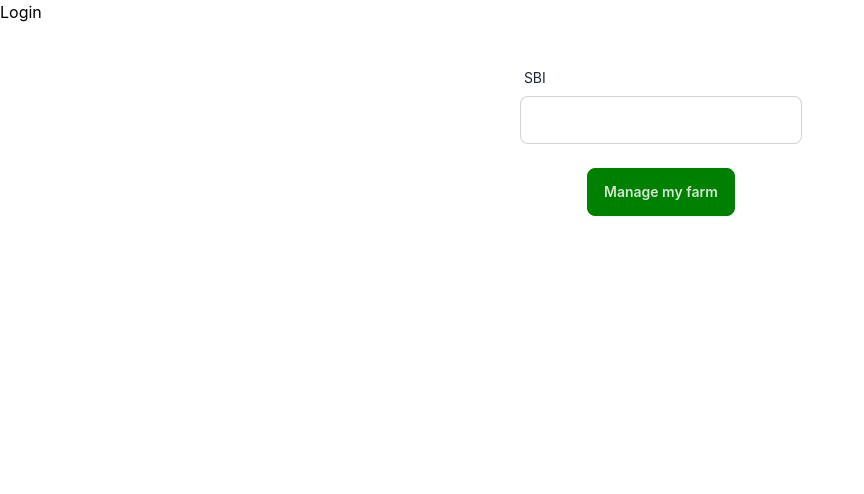
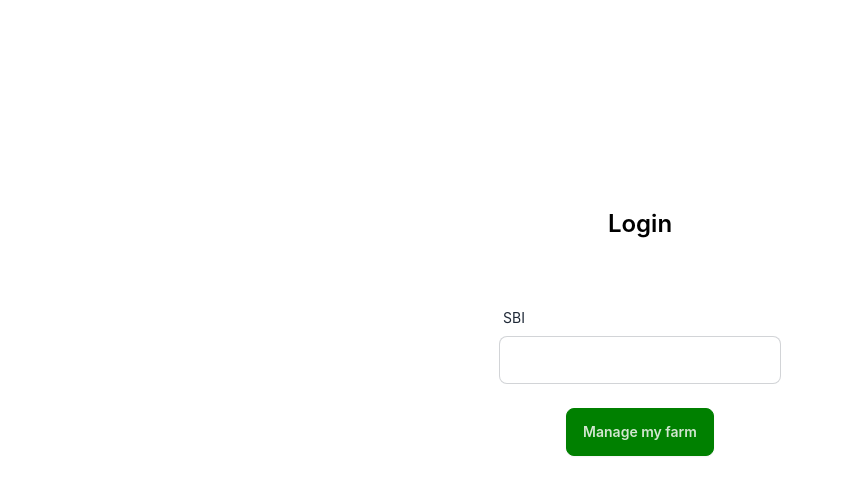
Before and after one commit to ic-monads/SimpliFI, a Next.js app: page /login in a window 1280 px wide. Shown: the top 494 px of the page, without its empty margins (0-864 px from the left). Built offline with nearby package versions, Linux system fonts and the light colour scheme.

Commit message:
feat(Signup/Login): :sparkles: Styling for main page, signup, and login

```diff
--- a/src/app/components/LoginForm.tsx
+++ b/src/app/components/LoginForm.tsx
@@ -12,7 +12,6 @@ export async function LoginForm() {
 
   return (
     <div className="w-full flex justify-center">
-      <h1>Login</h1>
       <div className="mx-auto mt-10">
         {!response!.success && <p className="text-red-500 text-sm mb-5">{response!.message}</p>}
         <form className="max-w-sm" action={submit}>
--- a/src/app/components/SignupForm.tsx
+++ b/src/app/components/SignupForm.tsx
@@ -5,7 +5,6 @@ export default function SignupForm() {
 
   return (
     <div className="w-full flex justify-center">
-      <h1>Sign Up</h1>
       <div className="mx-auto mt-10">
         <form className="max-w-sm" action={createFarm}>
           <div className="label">
--- a/src/app/login/page.tsx
+++ b/src/app/login/page.tsx
@@ -3,5 +3,12 @@ import { LoginForm } from "../components/LoginForm";
 
 
 export default function Page() {
-  return <LoginForm></LoginForm>
+  return (
+    <div className="w-full p-x">
+      <div className="flex flex-col py-52 w-full items-center justify-between">
+        <h1 className="text-2xl font-semibold">Login</h1>
+        <LoginForm></LoginForm>
+      </div>
+    </div>
+  )
 }
--- a/src/app/page.tsx
+++ b/src/app/page.tsx
@@ -3,7 +3,9 @@ import Link from "next/link"
 export default function Home() {
 
   return (
-    <div className="w-full flex justify-center">
+    <div className="flex flex-col h-screen">
+      <h1 className='text-center font-semibold mt-52 mb-12 text-2xl'><span className="text-green-600">S</span>impli<span className="text-green-600">FI</span></h1>
+      <div className="w-full flex justify-center items-center gap-6">
         <Link href={{ pathname: "/login" }}>
           <button className="btn btn-primary">Login</button>
         </Link>
@@ -11,5 +13,8 @@ export default function Home() {
           <button className="btn btn-primary">Sign Up</button>
         </Link>
       </div>
+
+    </div>
+
   )
 }
--- a/src/app/signup/page.tsx
+++ b/src/app/signup/page.tsx
@@ -2,5 +2,12 @@ import SignupForm from "../components/SignupForm";
 
 export default function Page() {
 
-  return <SignupForm></SignupForm>
+  return (
+    <div className="w-full p-x">
+      <div className="flex flex-col py-52 w-full items-center justify-between">
+        <h1 className="text-2xl font-semibold">Sign Up</h1>
+        <SignupForm></SignupForm>
+      </div>
+    </div>
+  )
 }
```
Lines whose indentation alone changed are shown as unchanged.
